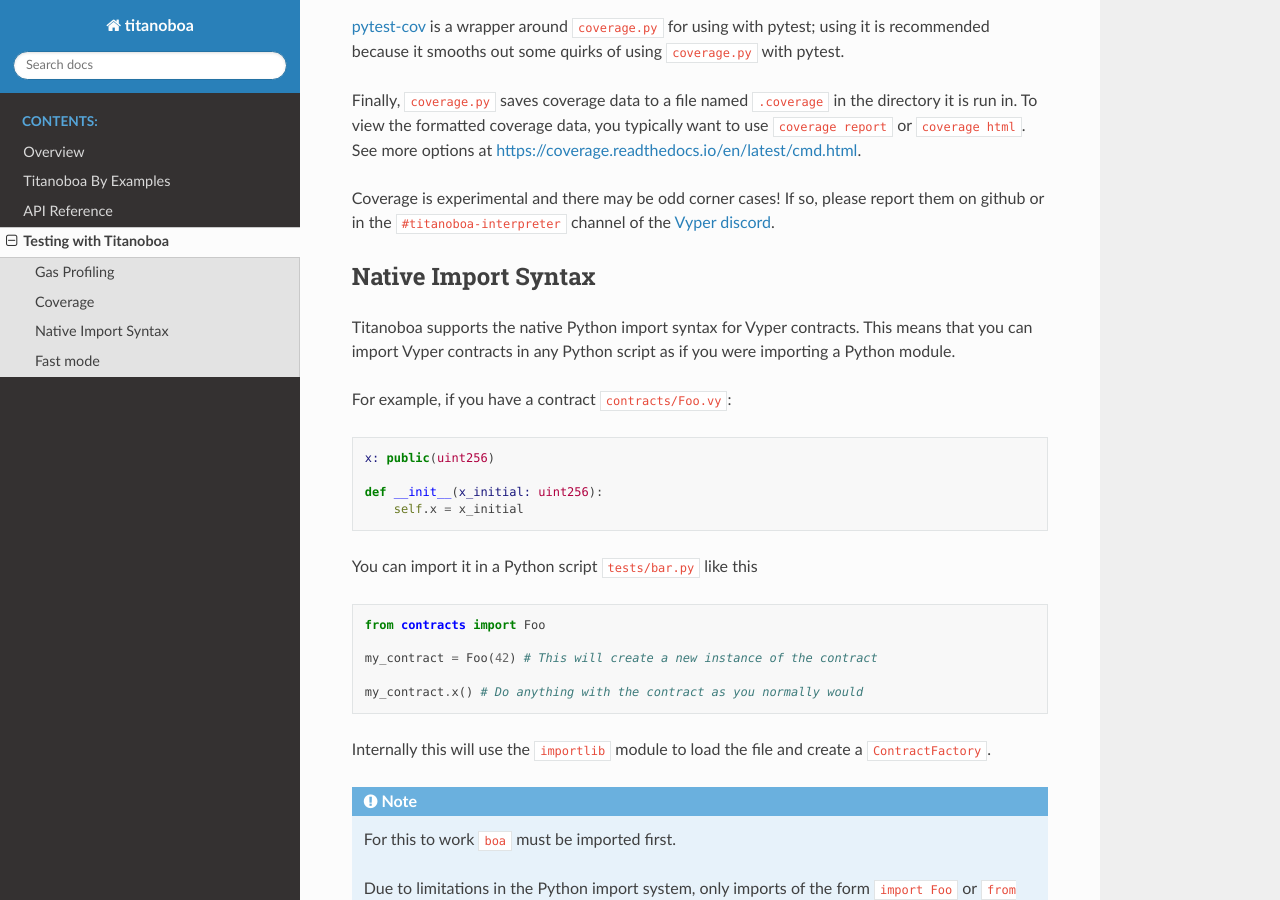
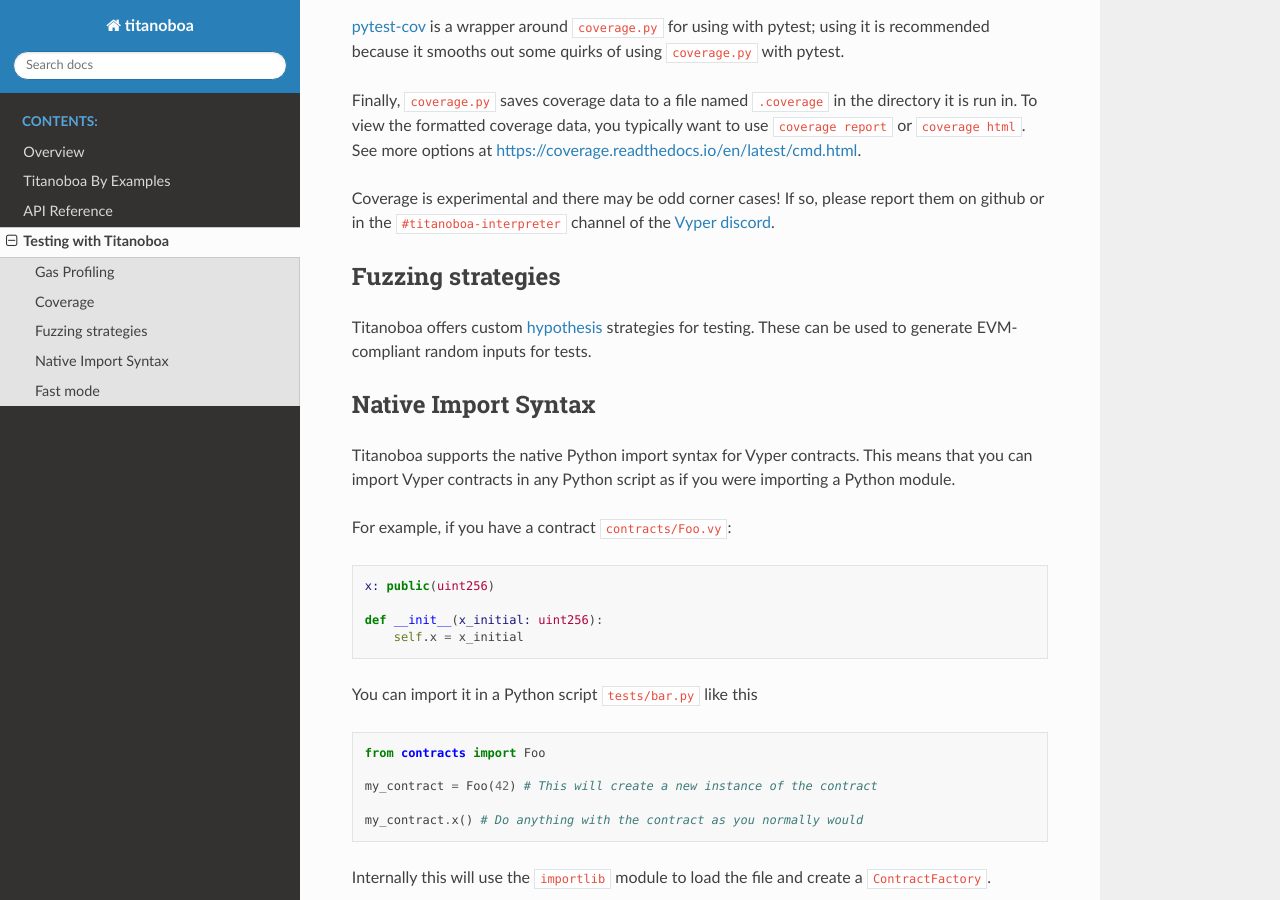
Before and after one commit to vyperlang/titanoboa, a Sphinx documentation site: the page built from docs/source/testing.rst, in a window 1280 px wide and 900 px high, scrolled down 2124 px. Built offline with Sphinx 7.4.7 and the Read the Docs theme 2.0.0, drawn with Linux system fonts in a browser that asks for light colours.

Commit message:
docs: mentioning hypothesis `strategies`

```diff
--- a/docs/source/testing.rst
+++ b/docs/source/testing.rst
@@ -96,6 +96,11 @@
 
 Coverage is experimental and there may be odd corner cases! If so, please report them on github or in the ``#titanoboa-interpreter`` channel of the `Vyper discord <https://discord.gg/6tw7PTM7C2>`_.
 
+Fuzzing strategies
+-----------------
+
+Titanoboa offers custom `hypothesis <https://hypothesis.readthedocs.io/en/latest/quickstart.html>`_ strategies for testing. These can be used to generate EVM-compliant random inputs for tests.
+
 Native Import Syntax
 --------------------
 
```
